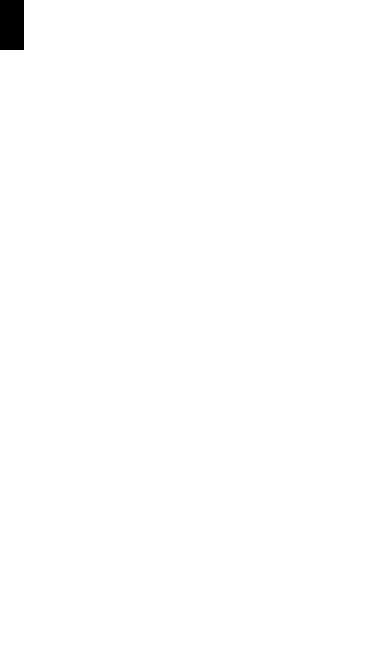
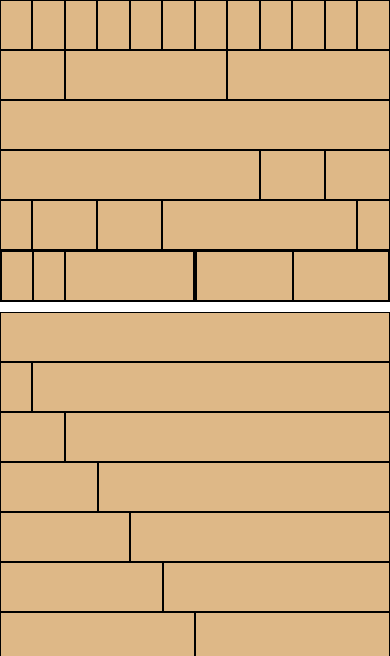
Before and after one commit to Antoniok2/html-css-12bool, a plain HTML site: page index.html in a window 390 px wide. Shown: the top 656 px of the page. Drawn offline with Linux system fonts and the light colour scheme.

Commit message:
esercizio finito

```diff
--- a/css/style.css
+++ b/css/style.css
@@ -9,3 +9,8 @@
     background-color: burlywood;
     border: 1px solid black;
 }
+
+
+.spazio .row:first-child{
+    margin-top: 10px;
+}
--- a/index.html
+++ b/index.html
@@ -11,20 +11,130 @@
 <body>
     <div class="container">
         <div class="row">
-            <div class="col-lg-1"></div>
-            <div class="col-lg-1"></div>
-            <div class="col-lg-1"></div>
-            <div class="col-lg-1"></div>
-            <div class="col-lg-1"></div>
-            <div class="col-lg-1"></div>
-            <div class="col-lg-1"></div>
-            <div class="col-lg-1"></div>
-            <div class="col-lg-1"></div>
-            <div class="col-lg-1"></div>
-            <div class="col-lg-1"></div>
-            <div class="col-lg-1"></div>
+            <div class="col-xs-1"></div>
+            <div class="col-xs-1"></div>
+            <div class="col-xs-1"></div>
+            <div class="col-xs-1"></div>
+            <div class="col-xs-1"></div>
+            <div class="col-xs-1"></div>
+            <div class="col-xs-1"></div>
+            <div class="col-xs-1"></div>
+            <div class="col-xs-1"></div>
+            <div class="col-xs-1"></div>
+            <div class="col-xs-1"></div>
+            <div class="col-xs-1"></div>
+        </div>
+
+        <div class="row">
+            <div class="col-xs-2"></div>
+            <div class="col-xs-5"></div>
+            <div class="col-xs-5"></div>
+        </div>
+
+        <div class="row">
+            <div class="col-xs-12"></div>
+        </div>
+
+        <div class="row">
+            <div class="col-xs-8"></div>
+            <div class="col-xs-2"></div>
+            <div class="col-xs-2"></div>
+        </div>
+
+        <div class="row">
+            <div class="col-xs-1">
+            </div>
+            <div class="col-xs-2"></div>
+            <div class="col-xs-2"></div>
+            <div class="col-xs-6"></div>
+            <div class="col-xs-1"></div>
+        </div>
+
+        <div class="row">
+            <div class="col-xs-6">
+                <div class="row">
+                    <div class="col-xs-2"></div>
+                    <div class="col-xs-2"></div>
+                    <div class="col-xs-8"></div>
+                </div>
+            </div>
+            <div class="col-xs-6">
+                <div class="row">
+                    <div class="col-xs-6"></div>
+                    <div class="col-xs-6"></div>
+                </div>
+            </div>
         </div>
     </div>
 
+    <div class="container spazio">
+        <div class="row">
+            <div class="col-xs-12"></div>
+        </div>
+        <div class="row">
+            <div class="col-xs-1"></div>
+            <div class="col-xs-11"></div>
+        </div>
+        <div class="row">
+            <div class="col-xs-2"></div>
+            <div class="col-xs-10"></div>
+        </div>
+        <div class="row">
+            <div class="col-xs-3"></div>
+            <div class="col-xs-9"></div>
+        </div>
+        <div class="row">
+            <div class="col-xs-4"></div>
+            <div class="col-xs-8"></div>
+        </div>
+        <div class="row">
+            <div class="col-xs-5"></div>
+            <div class="col-xs-7"></div>
+        </div>
+        <div class="row">
+            <div class="col-xs-6"></div>
+            <div class="col-xs-6"></div>
+        </div>
+    </div>
+
+    <div class="container">
+        <h1>Offset</h1>
+        <div class="row">
+            <div class="col-xs-1 col-xs-offset-11"></div>
+        </div>
+        <div class="row">
+            <div class="col-xs-2 col-xs-offset-10"></div>
+        </div>
+        <div class="row">
+            <div class="col-xs-3 col-xs-offset-9"></div>
+        </div>
+        <div class="row">
+            <div class="col-xs-4 col-xs-offset-8"></div>
+        </div>
+        <div class="row">
+            <div class="col-xs-5 col-xs-offset-7"></div>
+        </div>
+        <div class="row">
+            <div class="col-xs-6 col-xs-offset-6"></div>
+        </div>
+        <div class="row">
+            <div class="col-xs-7 col-xs-offset-5"></div>
+        </div>
+        <div class="row">
+            <div class="col-xs-8 col-xs-offset-4"></div>
+        </div>
+        <div class="row">
+            <div class="col-xs-9 col-xs-offset-3"></div>
+        </div>
+        <div class="row">
+            <div class="col-xs-10 col-xs-offset-2"></div>
+        </div>
+        <div class="row">
+            <div class="col-xs-11 col-xs-offset-1"></div>
+        </div>
+    </div>
+
+
+
 </body>
 </html>
```
